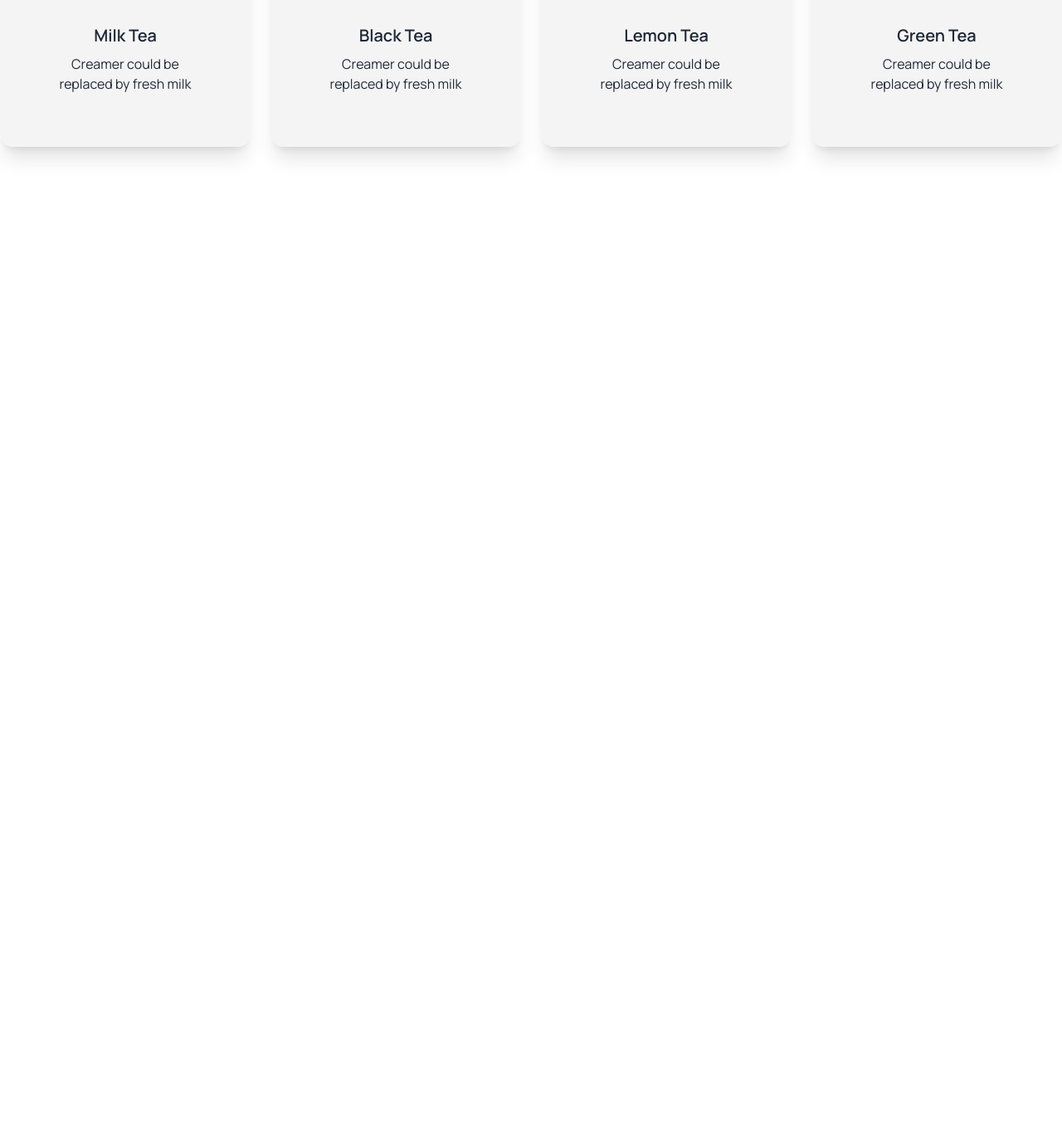
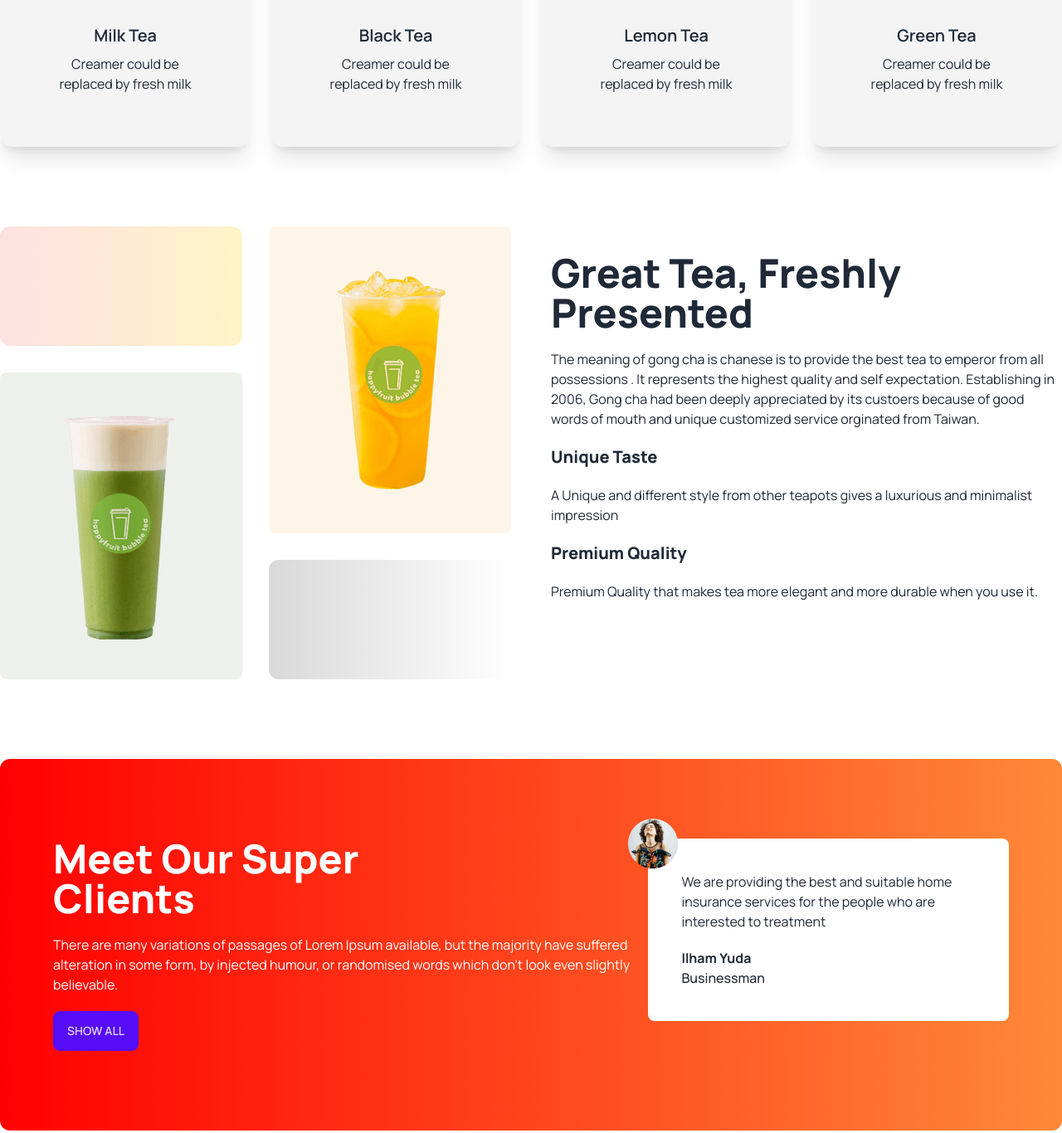
Before and after one commit to riam99/tea-house, a plain HTML site: page index.html in a window 1280 px wide. Shown: the part 924-2290 px from the top of the page at 83% size. Before the commit the page ends 1197 px from the top, so only its background shows below. Drawn offline with nearby package versions, Linux system fonts and the light colour scheme.

Commit message:
review added

```diff
--- a/index.html
+++ b/index.html
@@ -62,7 +62,8 @@
         <!-- Featured section -->
         <section class="text-center my-24">
             <h2 class="text-5xl font-extrabold mb-5">Our Featured Products</h2>
-            <p class="lg:max-w-3xl mb-10 mx-auto">There are many variations of passages of Lorem Ipsum available, but the
+            <p class="lg:max-w-3xl mb-10 mx-auto">There are many variations of passages of Lorem Ipsum available, but
+                the
                 majority have suffered alteration in some form, by injected humour, or randomised words which don't look
                 even slightly believable. </p>
             <!-- Tea Card -->
@@ -109,6 +110,55 @@
                 </div>
             </div>
         </section>
+        <!-- Tea Section -->
+        <section class="my-24 flex gap-12 flex-col lg:flex-row">
+            <div class="grid gap-8 grid-cols-1 md:grid-cols-2 flex-1">
+                <div class="rounded-xl h-36 bg-gradient-to-r from-red-100 to-amber-100">
+                </div>
+                <div class="row-span-2 bg-[#E6A6231A] rounded-lg px-8 py-12 flex justify-center items-center">
+                    <img src="./images/fresh-1.png" alt="">
+                </div>
+                <div class="row-span-2 bg-[#5776391A] rounded-lg px-8 py-12 flex justify-center items-center">
+                    <img src="./images/fresh-2.png" alt="">
+                </div>
+                <div class="rounded-xl h-36 bg-gradient-to-r from-[#D9D9D9] to-[#FFFFFF]">
+                </div>
+            </div>
+            <div class="space-y-5 flex-1">
+                <h3 class="text-5xl font-extrabold mt-8">Great Tea, Freshly <br> Presented</h3>
+                <p>
+                    The meaning of gong cha is chanese is to provide the best tea to emperor from all possessions . It
+                    represents the highest quality and self expectation. Establishing in 2006, Gong cha had been deeply
+                    appreciated by its custoers because of good words of mouth and unique customized service orginated
+                    from Taiwan.
+                </p>
+                <h4 class="text-xl font-extrabold">Unique Taste</h4>
+                <p>A Unique and different style from other teapots gives a luxurious and minimalist impression</p>
+                <h4 class="text-xl font-extrabold">Premium Quality</h4>
+                <p>Premium Quality that makes tea more elegant and more durable when you use it.</p>
+            </div>
+        </section>
+        <!-- Super Clients Section -->
+        <section class="my-24 flex flex-col lg:flex-row rounded-xl bg-gradient-to-r from-[#F00] to-[#FF8938] px-16 py-24">
+            <div class="space-y-5">
+                <h2 class="text-5xl font-extrabold text-white">Meet Our Super <br> Clients</h2>
+                <p class="text-white">
+                    There are many variations of passages of Lorem Ipsum available, but the majority have suffered alteration in some form, by injected humour, or randomised words which don't look even slightly believable.
+                </p>
+                <button class="btn btn-primary">Show All</button>
+            </div>
+            <div>
+                <!-- Review -->
+                <div class="relative p-10 rounded-lg bg-white">
+                    <img class="absolute -left-6 -top-6" src="./images/client.png" alt="">
+                    <p>
+                        We are providing the best and suitable home insurance services for the people who are interested to treatment
+                    </p>
+                    <h4 class="font-bold mt-5">Ilham Yuda</h4>
+                    <p class="font-medium">Businessman</p>
+                </div>
+            </div>
+        </section>
     </main>
     <footer>
 
```
